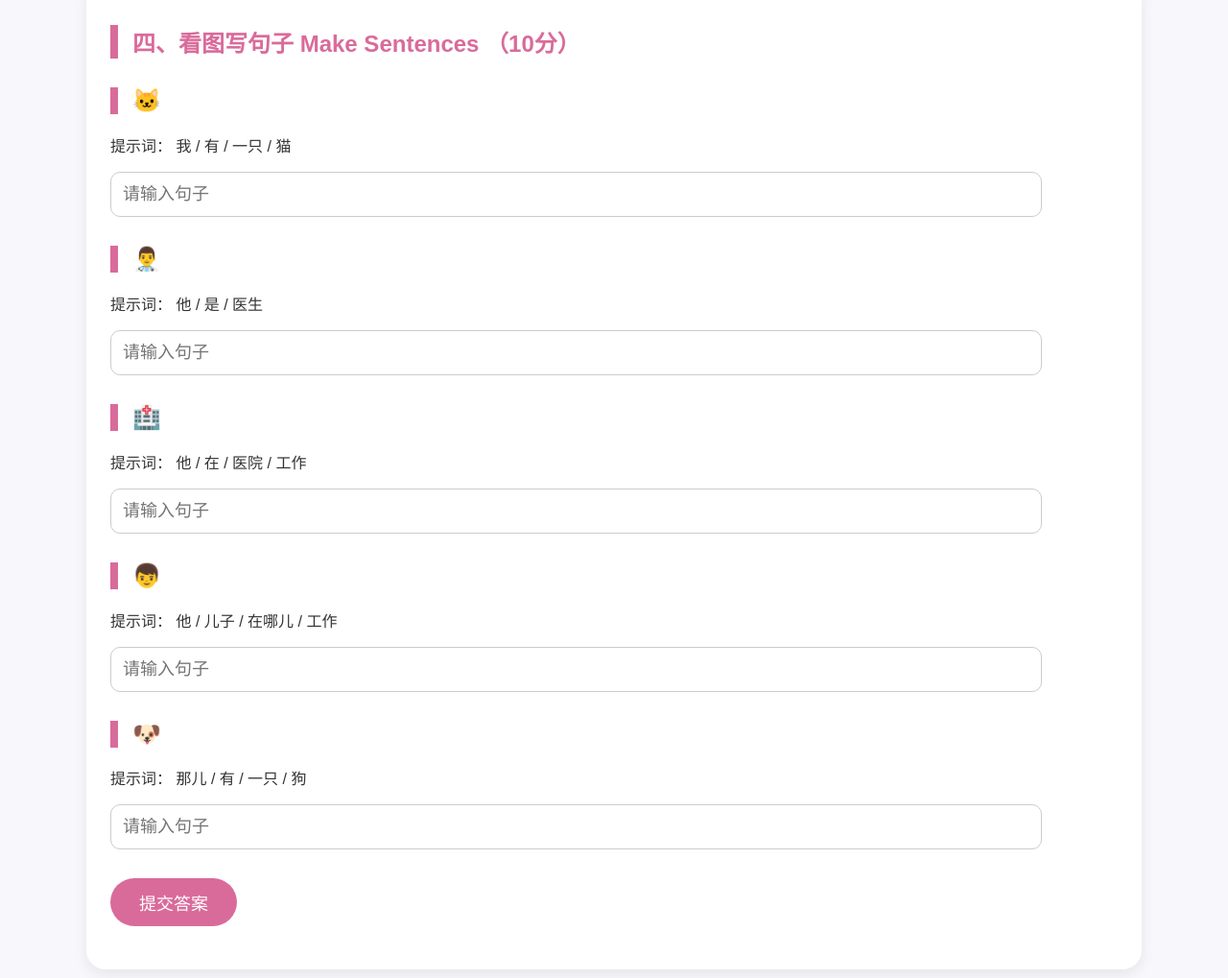
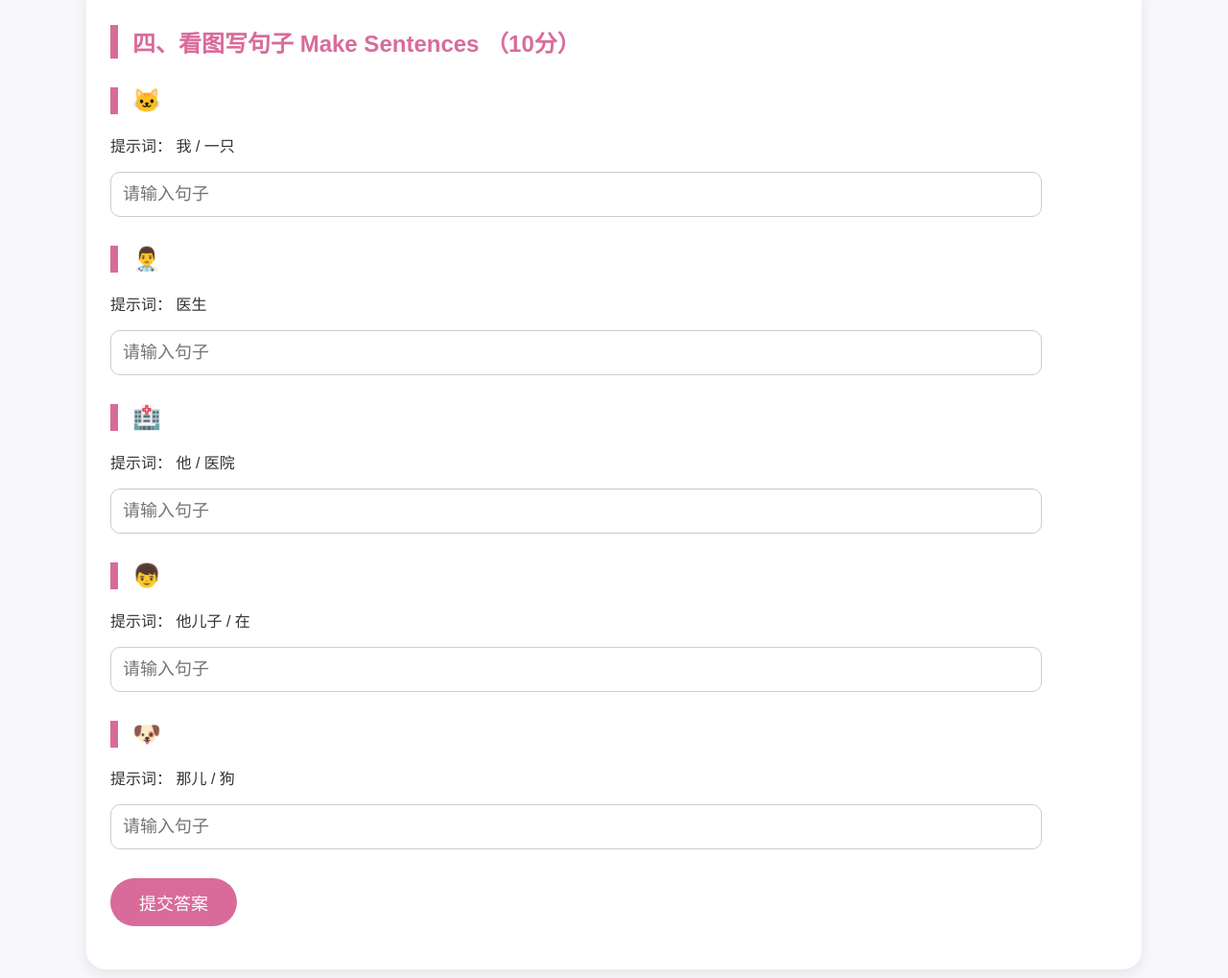
Before and after one commit to huangyueACE/HSK-Chinese-Learning, a plain HTML site: page HSK1/lesson9.html in a window 1280 px wide. Shown: the part 5080-6099 px from the top of the page at 96% size. Drawn offline with Linux system fonts and the light colour scheme.

Commit message:
Update lesson9.html

```diff
--- a/HSK1/lesson9.html
+++ b/HSK1/lesson9.html
@@ -1042,35 +1042,35 @@ const sentenceQuestions=[
 
 {
 image:"🐱",
-hint:"我 / 有 / 一只 / 猫",
+hint:"我 / 一只",
 answer:"我有一只猫。"
 },
 
 
 {
 image:"👨‍⚕️",
-hint:"他 / 是 / 医生",
+hint:"医生",
 answer:"他是医生。"
 },
 
 
 {
 image:"🏥",
-hint:"他 / 在 / 医院 / 工作",
+hint:"他 / 医院",
 answer:"他在医院工作。"
 },
 
 
 {
 image:"👦",
-hint:"他 / 儿子 / 在哪儿 / 工作",
+hint:"他儿子 / 在",
 answer:"他儿子在哪儿工作？"
 },
 
 
 {
 image:"🐶",
-hint:"那儿 / 有 / 一只 / 狗",
+hint:"那儿 / 狗",
 answer:"那儿有一只狗。"
 }
 
```
